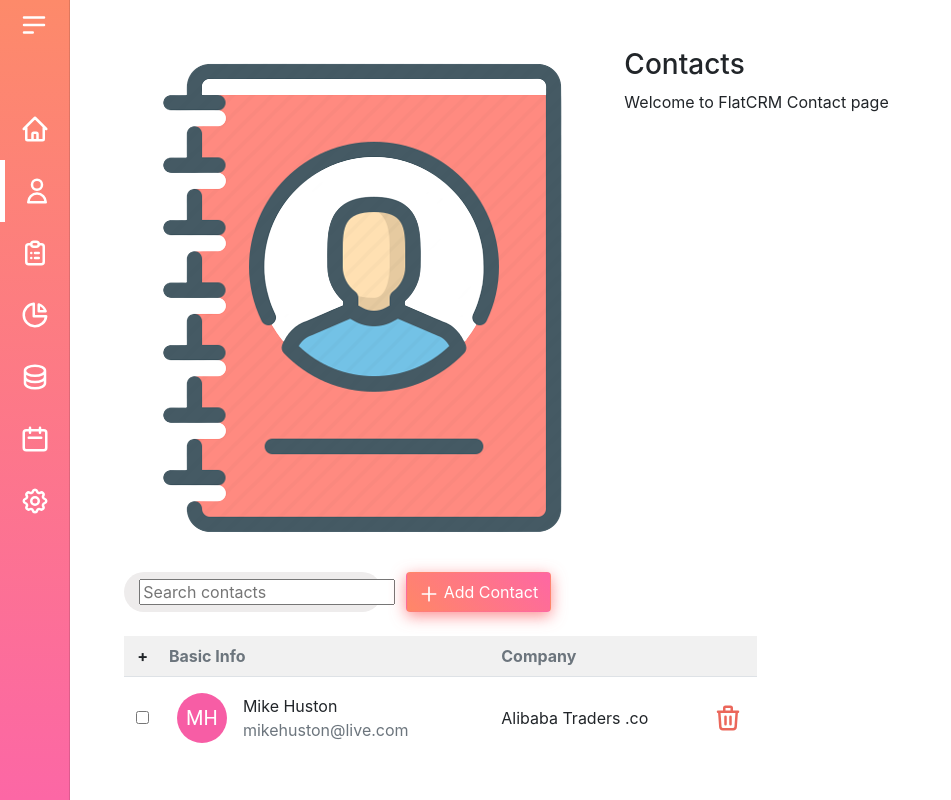
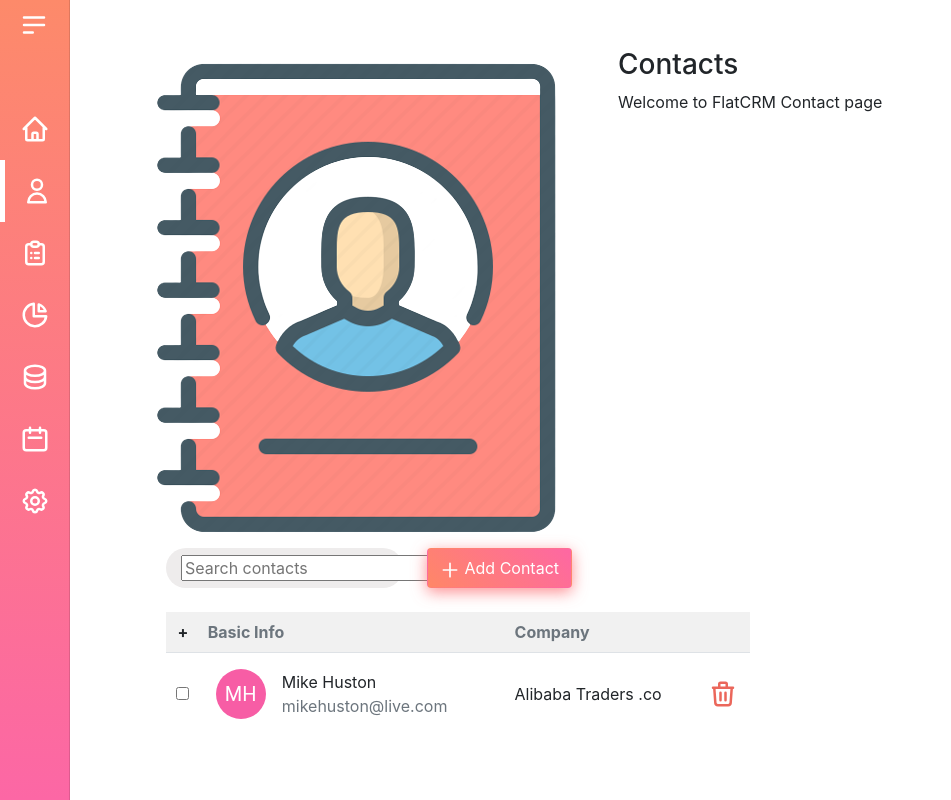
Before and after one commit to vishal-rathod-07/Contact-List-App, a React (Create React App) app: page / in a window 1280 px wide. Shown: the whole page, without its empty margins (0-951 px from the left). Built offline with nearby package versions, Linux system fonts and the light colour scheme.

Commit message:
Refactor: id, on delete active user effect, multiple delete, styles
- Function for unique id replaced
- On delete if info is opened then it closes
- Multiple deleted functionality added
- Inline styles removed
- Added Responsiveness

```diff
--- a/src/components/ContactMain/ContactMain.js
+++ b/src/components/ContactMain/ContactMain.js
@@ -16,7 +16,7 @@ const ContactMain = () => {
       ? JSON.parse(localStorage.getItem('contacts'))
       : [
           {
-            id: Date.now(),
+            id: '_' + Math.random().toString(36).substr(2, 9),
             fname: 'Mike',
             lname: 'Huston',
             email: 'mikehuston@live.com',
@@ -35,11 +35,14 @@ const ContactMain = () => {
   const [filterText, setFilterText] = useState('');
 
   const [activeContact, setActiveContact] = useState(null);
+
   const [isActive, setIsActive] = useState(false);
 
   const [modalShow, setModalShow] = useState(false);
 
   const [isEdit, setIsEdit] = useState(false);
+
+  const [checkedContactIdList, setCheckedContactIDList] = useState([]);
 
   const addContact = (contact) => {
     setContacts([...contacts, contact]);
@@ -48,7 +51,10 @@ const ContactMain = () => {
   const deleteContact = (id) => {
     const newContacts = contacts.filter((contact) => contact.id !== id);
     setContacts(newContacts);
-    setIsActive(false);
+    if (activeContact && activeContact.id === id) {
+      setActiveContact(null);
+      setIsActive(false);
+    }
   };
 
   const editContact = (contact) => {
@@ -65,16 +71,27 @@ const ContactMain = () => {
     setIsActive(true);
   };
 
+  const deleteCheckedContacts = (checkedContactIdList) => {
+    const newContacts = contacts.filter((contact) =>
+      checkedContactIdList.includes(contact.id) ? false : true
+    );
+    setContacts(newContacts);
+    setCheckedContactIDList([]);
+    checkedContactIdList.forEach((id) => {
+      if (activeContact && activeContact.id === id) {
+        setActiveContact(null);
+        setIsActive(false);
+      }
+    });
+  };
+
   return (
     <div className='main-content container-fluid'>
       <div className='row'>
         <div className='main-content-top col-xl-12'></div>
       </div>
       <div className='row'>
-        <div
-          className='main-content-bottom container-fluid mt-5'
-          style={{ width: '93%', height: '100%' }}
-        >
+        <div className='main-content-bottom container-fluid p-lg-5 p-3'>
           <div className='row'>
             <div className='col-xl-12 d-flex'>
               <img src={Logo} alt='logo' className='logo' />
@@ -84,7 +101,7 @@ const ContactMain = () => {
               </div>
             </div>
           </div>
-          <div className='row mt-4 mb-4'>
+          <div className='row mb-4 p-lg-5 pb-lg-0 pt-lg-0'>
             <div className='col-xl-3 col-md-6'>
               <SearchBar
                 filterText={filterText}
@@ -101,13 +118,16 @@ const ContactMain = () => {
               />
             </div>
           </div>
-          <div className='row mt-0'>
+          <div className='row p-lg-5 pb-lg-0 pt-lg-0'>
             <div className='col-lg-7 '>
               <ContactTable
                 contacts={contacts}
                 deleteContact={deleteContact}
                 filterText={filterText}
                 showActiveUser={showActiveUser}
+                deleteCheckedContacts={deleteCheckedContacts}
+                checkedContactIdList={checkedContactIdList}
+                setCheckedContactIDList={setCheckedContactIDList}
               />
             </div>
             <div className='col-lg-5'>
```
